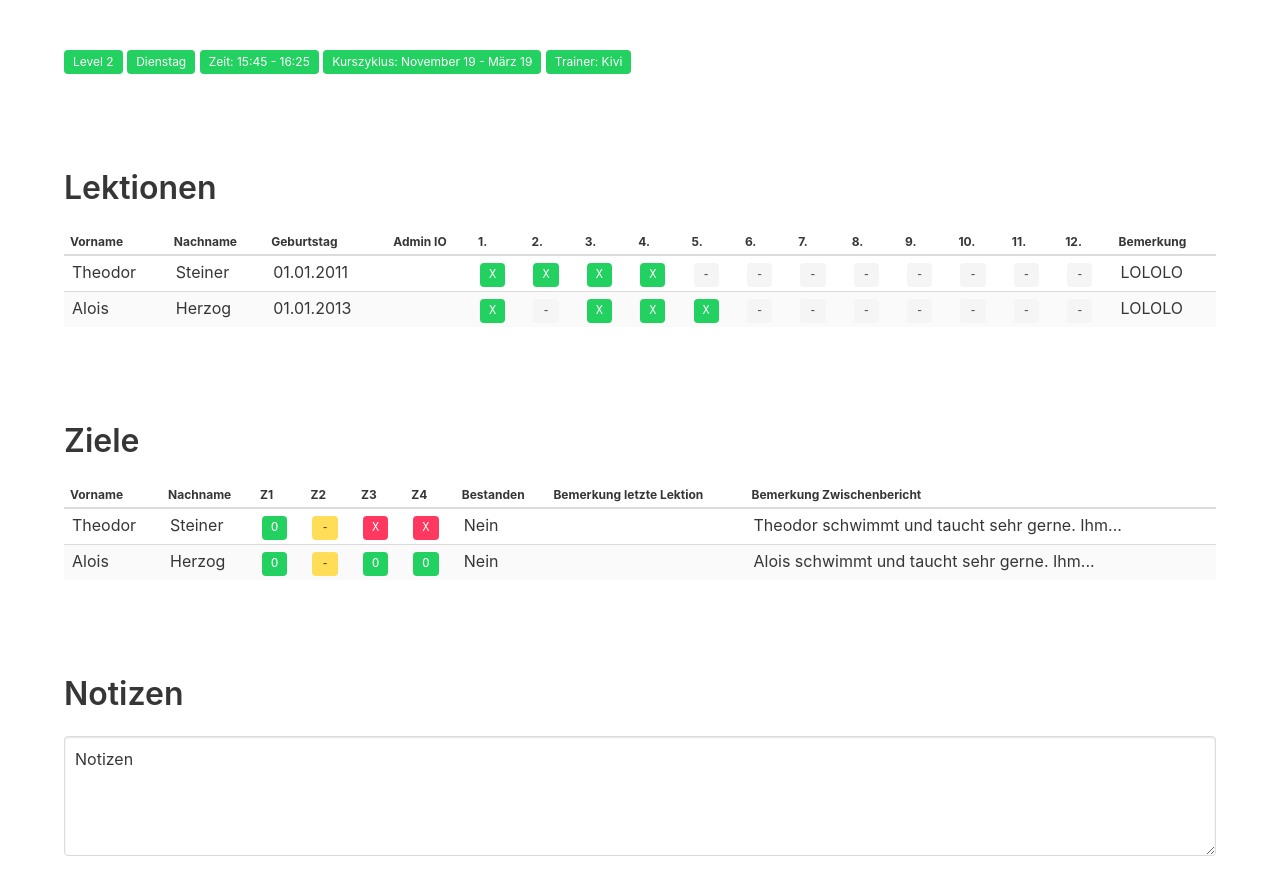
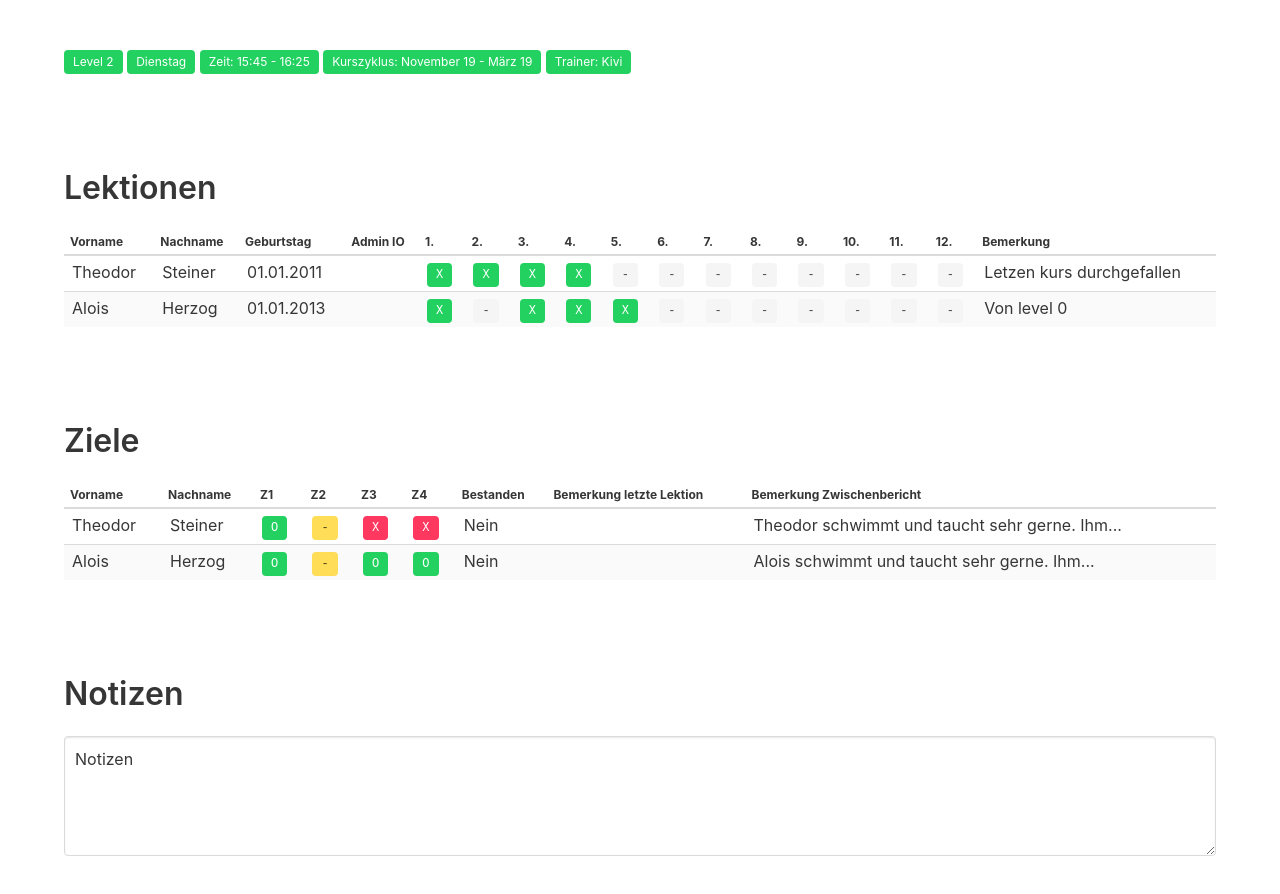
Before and after one commit to Tiim/aqualetics-prototype, a plain HTML site: page formular.html in a window 1280 px wide. Drawn offline with nearby package versions, Linux system fonts and the light colour scheme.

Commit message:
remove unprofesional string :)

```diff
--- a/formular.html
+++ b/formular.html
@@ -63,7 +63,7 @@
               <td><span class="tag is-family-monospace">-</span></td>
               <td><span class="tag is-family-monospace">-</span></td>
               <td><span class="tag is-family-monospace">-</span></td>
-              <td>LOLOLO</td>
+              <td>Letzen kurs durchgefallen</td>
             </tr>
             <tr>
               <td>Alois</td>
@@ -82,7 +82,7 @@
               <td><span class="tag is-family-monospace">-</span></td>
               <td><span class="tag is-family-monospace">-</span></td>
               <td><span class="tag is-family-monospace">-</span></td>
-              <td>LOLOLO</td>
+              <td>Von level 0</td>
             </tr>
           </tbody>
         </table>
```
